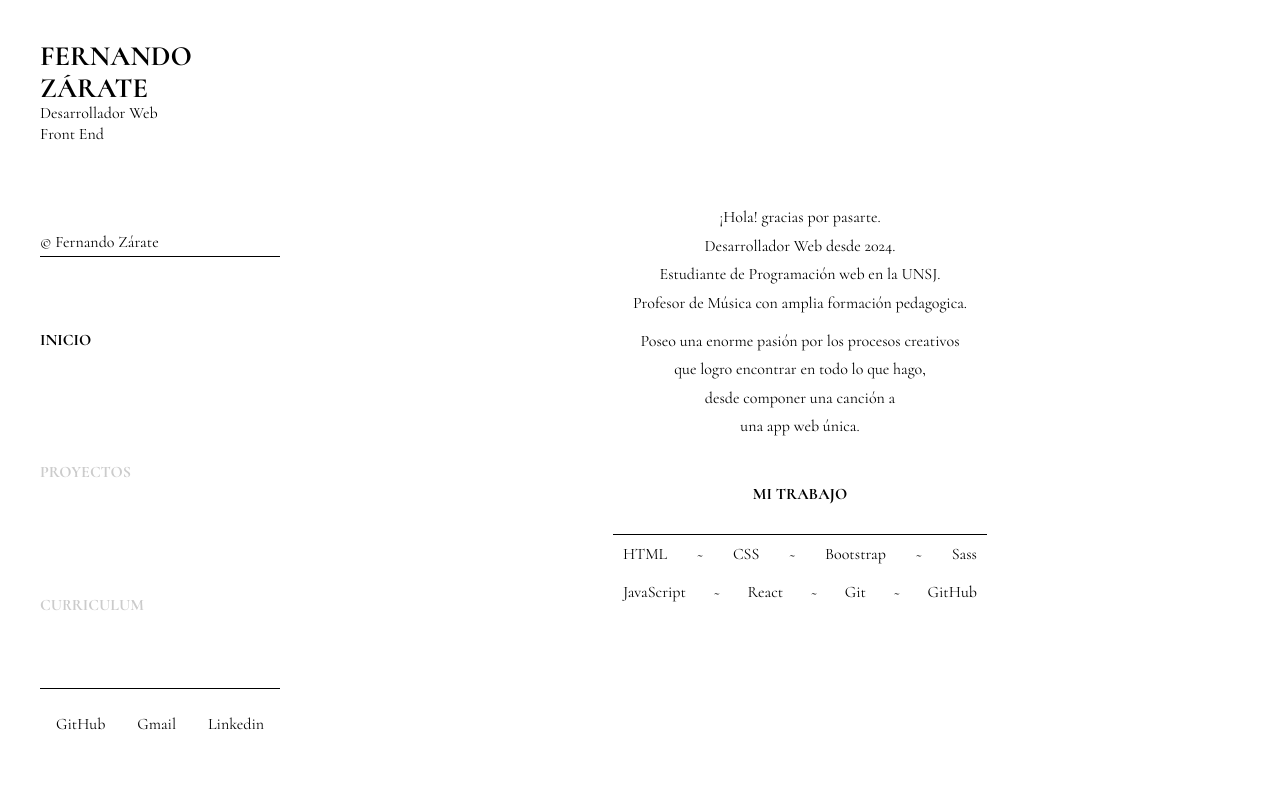
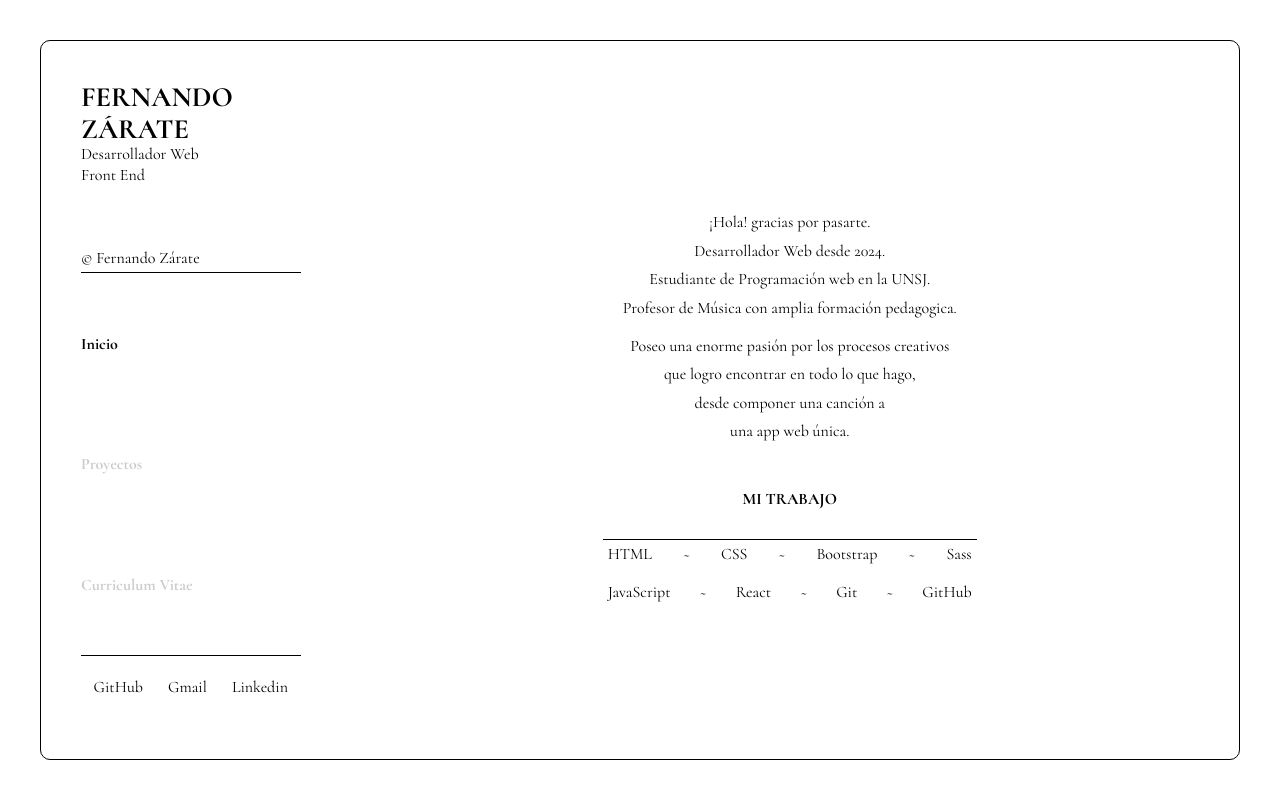
Before and after one commit to fernandozarate07/MyRepository, a React (Vite) app: page / in a window 1280 px wide. Built offline with nearby package versions, Linux system fonts and the light colour scheme.

Commit message:
Add animation of the section

```diff
--- a/package.json
+++ b/package.json
@@ -13,7 +13,8 @@
     "normalize.css": "^8.0.1",
     "react": "^18.3.1",
     "react-dom": "^18.3.1",
-    "react-to-pdf": "^1.0.1"
+    "react-to-pdf": "^1.0.1",
+    "react-transition-group": "^4.4.5"
   },
   "devDependencies": {
     "@eslint/js": "^9.15.0",
--- a/src/App.css
+++ b/src/App.css
@@ -1,16 +1,17 @@
 .app__container {
   height: 100vh;
   width: 100vw;
-
   overflow: hidden;
   background-color: var(--white-color);
   color: var(--black-color);
 }
 
 .app__content {
-  width: 100%;
-  height: 100%;
-
+  width: calc(100% - 80px);
+  height: calc(100% - 80px);
+  margin: 40px;
+  border: 1px solid var(--black-color);
+  border-radius: 10px;
   display: grid;
   grid-template-columns: 1fr 3fr;
   transition: opacity 1.5s ease-in-out;
@@ -24,8 +25,7 @@
   opacity: 1;
 }
 
-.app__left,
-.app__right {
+.app__left {
   padding: 40px;
 }
 
@@ -33,4 +33,24 @@
   display: flex;
   align-items: center;
   justify-content: center;
+  position: relative;
+  overflow: hidden;
 }
+
+.app__right .section {
+  width: 100%;
+  height: 100%;
+  display: flex;
+  align-items: center;
+  justify-content: center;
+  opacity: 0;
+  transition: opacity 0.5s ease-in-out;
+}
+
+.app__right .section.fade-out {
+  opacity: 0;
+}
+
+.app__right .section:not(.fade-out) {
+  opacity: 1;
+}
--- a/src/App.jsx
+++ b/src/App.jsx
@@ -10,6 +10,8 @@ import "./App.css";
 function App() {
   const { sectionState } = useContext(AppContext);
   const [isLoading, setIsLoading] = useState(true);
+  const [fadeOut, setFadeOut] = useState(false);
+  const [currentSection, setCurrentSection] = useState(sectionState);
 
   useEffect(() => {
     const timer = setTimeout(() => {
@@ -19,6 +21,17 @@ function App() {
     return () => clearTimeout(timer);
   }, []);
 
+  useEffect(() => {
+    setFadeOut(true);
+
+    const timer = setTimeout(() => {
+      setCurrentSection(sectionState);
+      setFadeOut(false);
+    }, 500);
+
+    return () => clearTimeout(timer);
+  }, [sectionState]);
+
   return (
     <div className="app__container">
       {isLoading && <Loader onComplete={() => setIsLoading(false)} />}
@@ -27,9 +40,11 @@ function App() {
           <NavSection />
         </section>
         <section className="app__right">
-          {sectionState === "home" && <HomeSection />}
-          {sectionState === "projects" && <ProjectSection />}
-          {sectionState === "resume" && <ResumeSection />}
+          <div className={`section ${fadeOut ? "fade-out" : ""}`}>
+            {currentSection === "home" && <HomeSection />}
+            {currentSection === "projects" && <ProjectSection />}
+            {currentSection === "resume" && <ResumeSection />}
+          </div>
         </section>
       </div>
     </div>
--- a/src/modules/HomeSection/HomeSection.module.css
+++ b/src/modules/HomeSection/HomeSection.module.css
@@ -26,7 +26,7 @@
 .homeSection__stack {
   width: 100%;
 
-  padding: 10px;
+  padding: 5px;
   display: flex;
   flex-direction: column;
   gap: 20px;
--- a/src/modules/Loader.jsx/Loader.jsx
+++ b/src/modules/Loader.jsx/Loader.jsx
@@ -1,4 +1,4 @@
-import React, { useState, useEffect } from "react";
+import { useState, useEffect } from "react";
 import styles from "./Loader.module.css";
 
 const Loader = ({ onComplete }) => {
--- a/src/modules/Loader.jsx/Loader.module.css
+++ b/src/modules/Loader.jsx/Loader.module.css
@@ -1,12 +1,11 @@
 .loader__container {
-  width: 100vw;
-  height: 100vh;
+  position: absolute;
+
+  width: 100%;
+  height: 100%;
   display: flex;
   justify-content: center;
   align-items: center;
-
-  background-color: var(--white-color);
-  color: var(--black-color);
 
   opacity: 1;
   transition: opacity 1s ease;
--- a/src/modules/NavBar/NavBar.jsx
+++ b/src/modules/NavBar/NavBar.jsx
@@ -12,21 +12,21 @@ const NavBar = () => {
 `}
         onClick={() => setSectionState("home")}>
         {/* <i className="fa-solid fa-house"></i> */}
-        <span>INICIO</span>
+        <span>Inicio</span>
       </li>
       <li
         className={`${styles.navBar__projects} ${styles.li} ${sectionState === "projects" && styles.active}
 `}
         onClick={() => setSectionState("projects")}>
         {/* <i className="fa-solid fa-list"></i> */}
-        <span>PROYECTOS</span>
+        <span>Proyectos</span>
       </li>
       <li
         className={`${styles.navBar__resume} ${styles.li} ${sectionState === "resume" && styles.active}
 `}
         onClick={() => setSectionState("resume")}>
         {/* <i className="fa-solid fa-file"></i> */}
-        <span>CURRICULUM</span>
+        <span>Curriculum Vitae</span>
       </li>
     </ul>
   );
--- a/src/modules/ProjectSection/ProjectSection.module.css
+++ b/src/modules/ProjectSection/ProjectSection.module.css
@@ -1,4 +1,5 @@
 .projectSection {
   width: 100%;
   height: 100%;
+  transition: opacity 1.5s ease-in-out;
 }
--- a/src/modules/ResumeSection/ResumeSection.module.css
+++ b/src/modules/ResumeSection/ResumeSection.module.css
@@ -1,12 +1,15 @@
 .resume {
   position: relative;
+  display: flex;
+  justify-content: center;
+  align-items: center;
 }
 .resume__downloadBtn {
   position: absolute;
   bottom: 5px;
   right: 5px;
 
-  padding: 10px;
+  padding: 5px;
 
   border: none;
   cursor: pointer;
@@ -18,8 +21,8 @@
   background-color: var(--black-color);
 }
 .printContainer {
-  width: 476px;
-  height: 665px;
+  width: 450px;
+  height: 630px;
 
   background-color: #fff;
   box-shadow: 0px 4px 6px rgba(0, 0, 0, 0.1), 0px 10px 20px rgba(0, 0, 0, 0.2);
```
Also changed, not shown: 1 other file (tests, documents, lock files or other folders).
